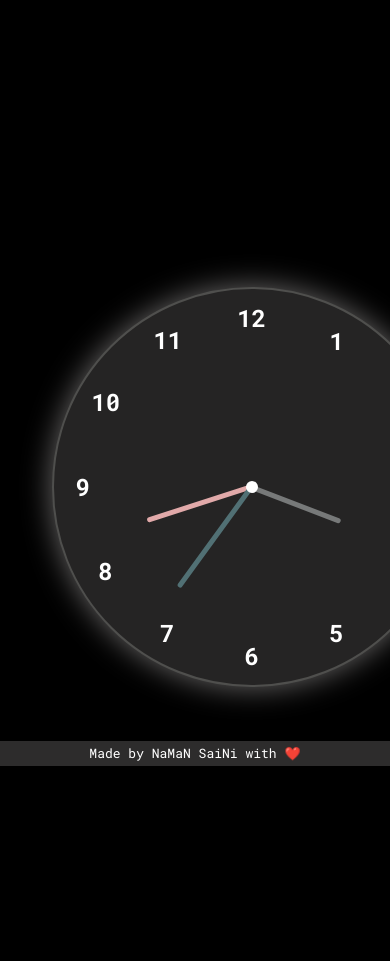
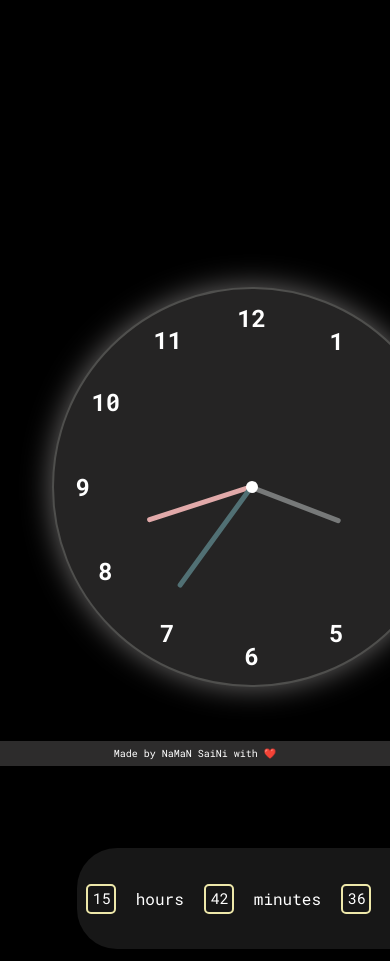
Before and after one commit to naman29saini/Analog-Clock, a plain HTML site: page index.html in a window 390 px wide. Shown: the part 78-1039 px from the top of the page. Drawn offline with Linux system fonts and the light colour scheme.

Commit message:
mdeia query

```diff
--- a/style.css
+++ b/style.css
@@ -83,7 +83,7 @@ body{
     background-color: rgb(23, 23, 23);
     color: white;
     height: 12vh;
-    width: 35vw;
+    /* width: 35vw; */
     display: flex;
     justify-content: center;
     align-items: center;
@@ -125,4 +125,19 @@ footer p{
         height: 120vh;
         width: 129%;
     }
+    .body2{
+        left: 77px;
+        bottom:146px;
+    }
+    .body2 span{
+        height: 30px;
+        width: 30px;
+        border: 2px solid palegoldenrod;
+        border-radius: 5px;
+        padding: 2px 5px;
+        font-size: 15px;
+    }
+    footer p{
+        font-size: 10px;
+    }
 }
```
